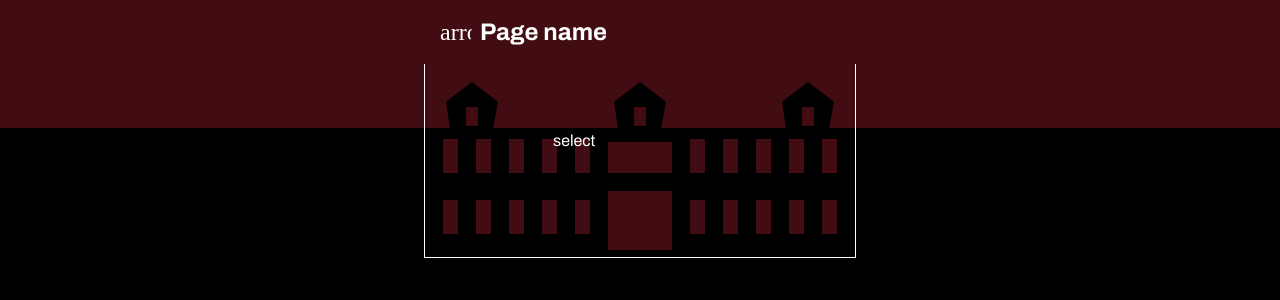
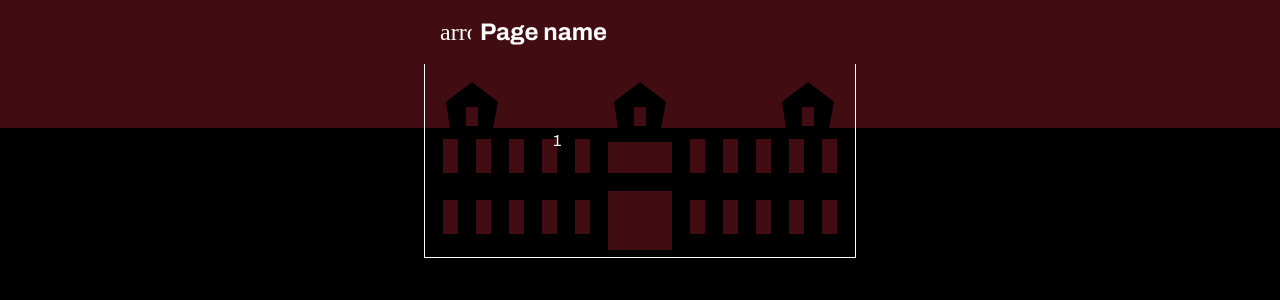
Before and after one commit to esc-chula/intania-expo-2025, a Next.js app: page / in a window 1280 px wide. Shown: the top 300 px of the page. Built offline with nearby package versions, Linux system fonts and the light colour scheme.

Commit message:
fix: Select test in Home is uncontrolled

```diff
--- a/app/page.tsx
+++ b/app/page.tsx
@@ -1,12 +1,16 @@
 "use client";
+
 import Button from "@/app/components/Button";
 import Icon from "@/app/components/Icon";
+import Menu from "@/app/components/Menu";
+import MenuItem from "@/app/components/MenuItem";
+import Select from "@/app/components/Select";
 import TopAppBar from "@/app/components/TopAppBar";
-import MenuItem from "@/app/components/MenuItem";
-import Menu from "@/app/components/Menu";
-import Select from "./components/Select";
+import { useState } from "react";
 
 export default function Home() {
+  const [value, setValue] = useState("1");
+
   return (
     <div>
       <TopAppBar>
@@ -15,7 +19,7 @@ export default function Home() {
         </Button>
         <h1>Page name</h1>
       </TopAppBar>
-      <Select value="select" onChange={() => {}}>
+      <Select value={value} onChange={(value) => setValue(value as string)}>
         <Menu className="p-16">
           <MenuItem value="1">นักเรียน/นักศึกษา</MenuItem>
           <MenuItem value="2">นักศึกษาต่างมหาลัย</MenuItem>
```
